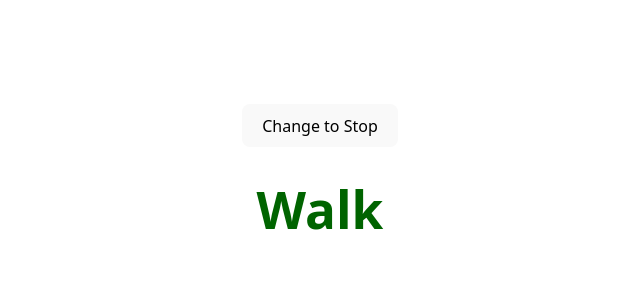
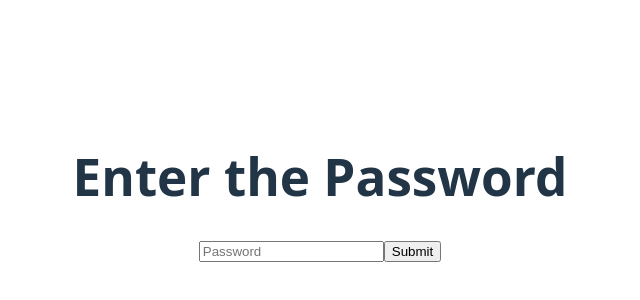
Before and after one commit to Varsonix/my-first-react-app, a React (Vite) app: page / in a window 1280 px wide. Shown: the part 212-512 px from the top of the page, without its empty margins (320-960 px from the left). Built offline with nearby package versions, Linux system fonts and the light colour scheme.

Commit message:
New exercise

```diff
--- a/src/App.jsx
+++ b/src/App.jsx
@@ -3,11 +3,15 @@ import Gallery from './components/Lessons/Exercises/Statues/SculptureList'
 import Form from './components/Lessons/Exercises/FormInput/FormTest'
 import FeedbackForm from './components/Lessons/Exercises/FormInput/FormCrashFix'
 import TrafficLight from './components/Lessons/Exercises/StreetLights/Light'
+import Clock from './components/Lessons/Exercises/ClockUpdate/Clock'
+import Contact from './components/Lessons/Exercises/Authorization/Authorization'
 
 function App() {
+  const currentTime = new Date().toLocaleTimeString();
+
   return (
     <div className="Page">
-      <TrafficLight />
+      <Contact />
     </div>
   )
 }
--- /dev/null
+++ b/src/components/Lessons/Exercises/Authorization/Authorization.jsx
@@ -0,0 +1,40 @@
+import React, { useState } from "react";
+
+function Contact() {
+  const password = "swordfish";
+  const [authorized, setAuthorized] = useState(false);
+
+  function handleSubmit(e) {
+    const enteredPassword = e.target.querySelector(
+      'input[type="password"]'
+    ).value;
+    const auth = enteredPassword == password;
+    if (!auth) {
+      alert("Invalid Password!");
+    }
+    setAuthorized(auth);
+  }
+
+  const login = (
+    <form action="#" onSubmit={handleSubmit}>
+      <input type="password" placeholder="Password" />
+      <input type="submit" />
+    </form>
+  );
+
+  const contactInfo = (
+    <ul>
+      <li>secret@example.com</li>
+      <li>555.555.5555</li>
+    </ul>
+  );
+
+  return (
+    <div id="authorization">
+      <h1>{authorized ? "Contact" : "Enter the Password"}</h1>
+      {authorized ? contactInfo : login}
+    </div>
+  );
+}
+
+export default Contact;
--- /dev/null
+++ b/src/components/Lessons/Exercises/ClockUpdate/Clock.jsx
@@ -0,0 +1,10 @@
+import { useState } from 'react';
+
+export default function Clock(props) {
+  const [color, setColor] = useState(props.color);
+  return (
+    <h1 style={{ color: color }}>
+      {props.time}
+    </h1>
+  );
+}
```
